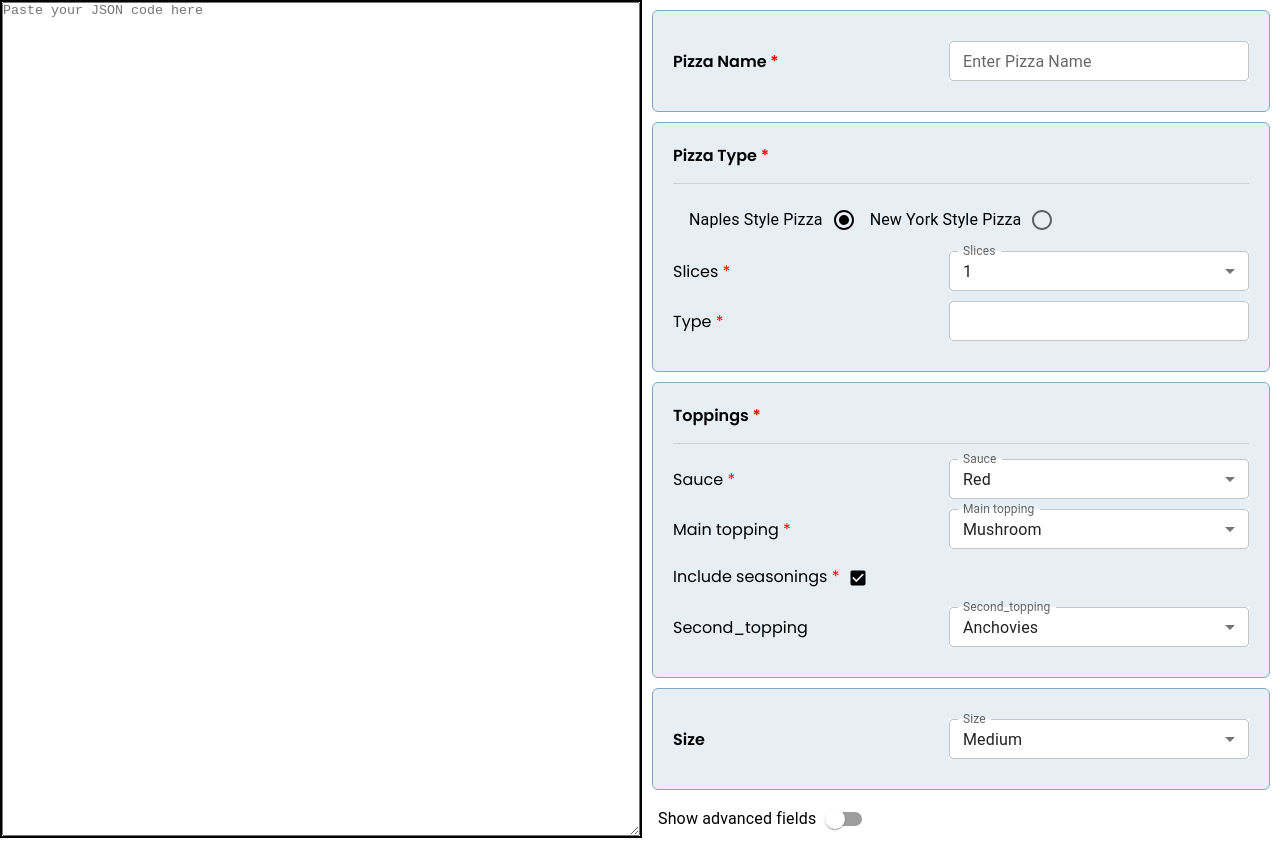
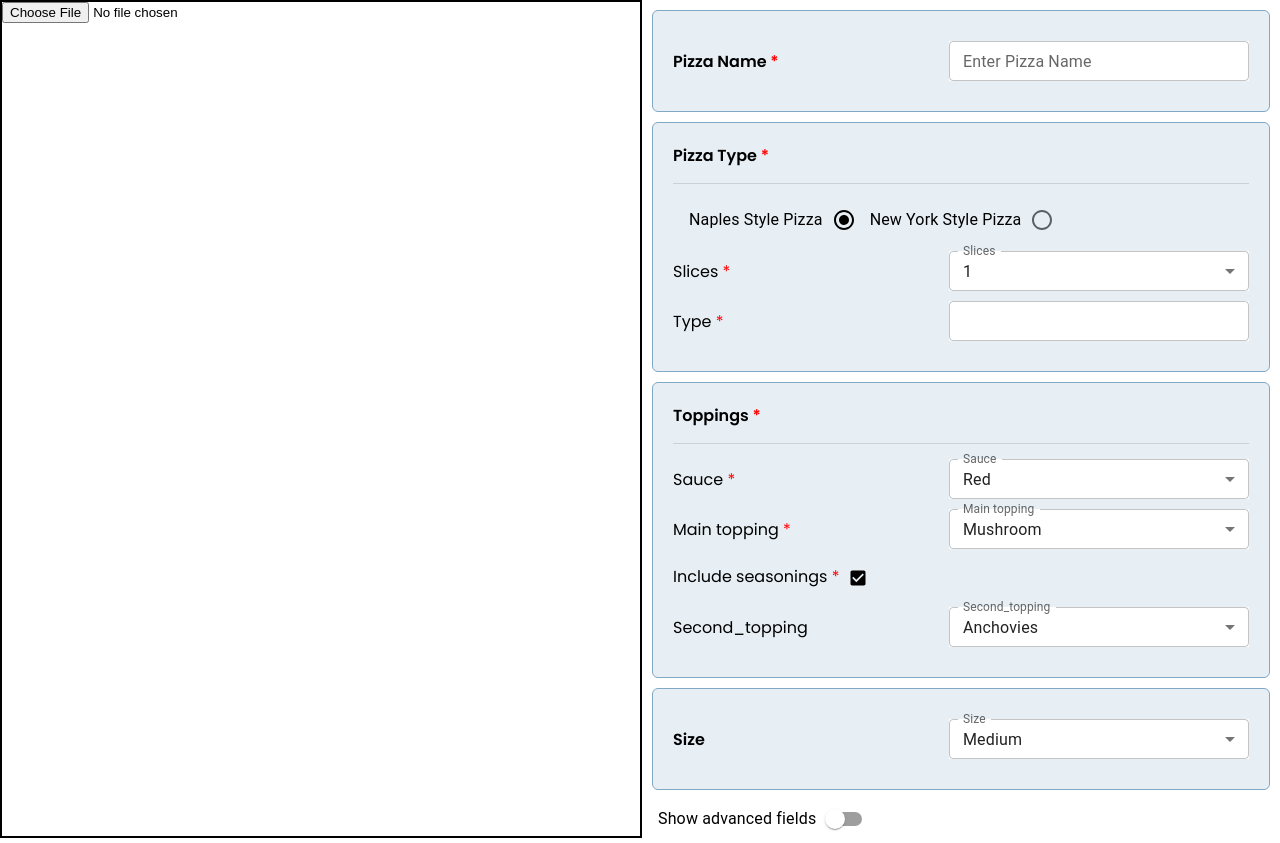
Before and after one commit to PatelPreyansh30/Frontend-Assignment, a React (Create React App) app: page / in a window 1280 px wide. Built offline with nearby package versions, Linux system fonts and the light colour scheme.

Commit message:
input json file

```diff
--- a/src/components/InputField.tsx
+++ b/src/components/InputField.tsx
@@ -1,17 +1,36 @@
+import React from "react";
 import "../style/inputField.css";
 
-const InputField = (props: {handleOnChange: any; jsonData: string}) => {
+const InputField = (props: { handleOnChange: any; setJsonData: any }) => {
+  const handleOnChange = (e: React.ChangeEvent<HTMLInputElement>) => {
+    const reader = new FileReader();
+    const file = e.target.files;
+    if (file === null) {
+      return;
+    }
+    reader.readAsText(file[0]);
+    reader.onload = () => {
+      if (reader.result) {
+        props.setJsonData(reader.result);
+      }
+    };
+    reader.onerror = () => {
+      console.log("File error occured", reader.error);
+    };
+  };
+
   return (
-    <div className="inputField-main">
-      <textarea
-        value={props.jsonData}
-        onChange={props.handleOnChange}
-        name="jsonData"
+    <>
+      <input
+        name=""
         id=""
-        placeholder="Paste your JSON code here"
-        style={{ width: "100%", height: "100%", boxSizing: "border-box" }}
-      ></textarea>
-    </div>
+        className="inputField-main"
+        accept=".json"
+        type="file"
+        placeholder="Select JSON File"
+        onChange={handleOnChange}
+      />
+    </>
   );
 };
 
--- a/src/style/previewField.css
+++ b/src/style/previewField.css
@@ -20,16 +20,3 @@
     border-radius: 6px;
     border: 1px solid var(--background-border);
 }
-
-.preview-radio-label {
-    text-align: center;
-    width: 100%;
-    padding: 10px 0;
-    margin: 5px;
-    border: 1px solid black;
-    border-radius: 6px;
-}
-
-.preview-radio-label-active {
-    background-color: var(--background-border);
-}
```
